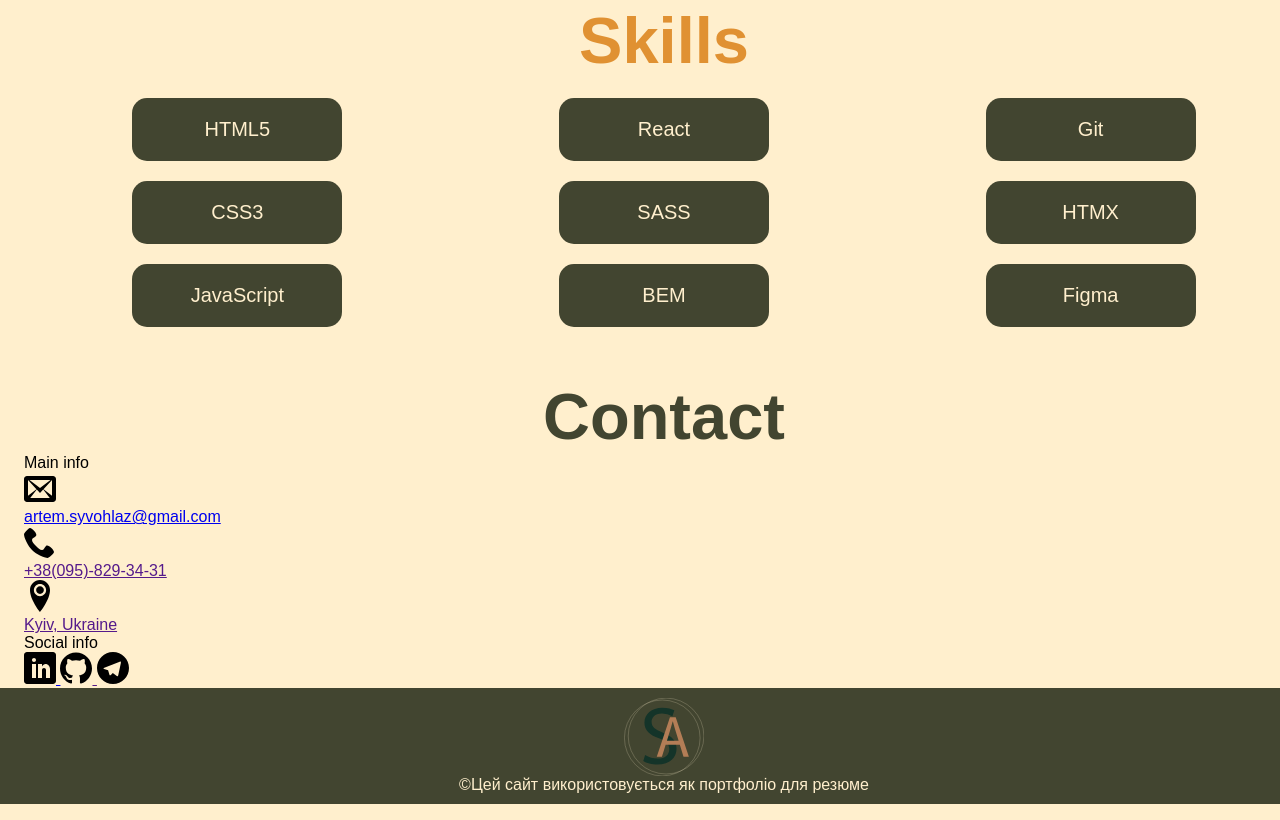
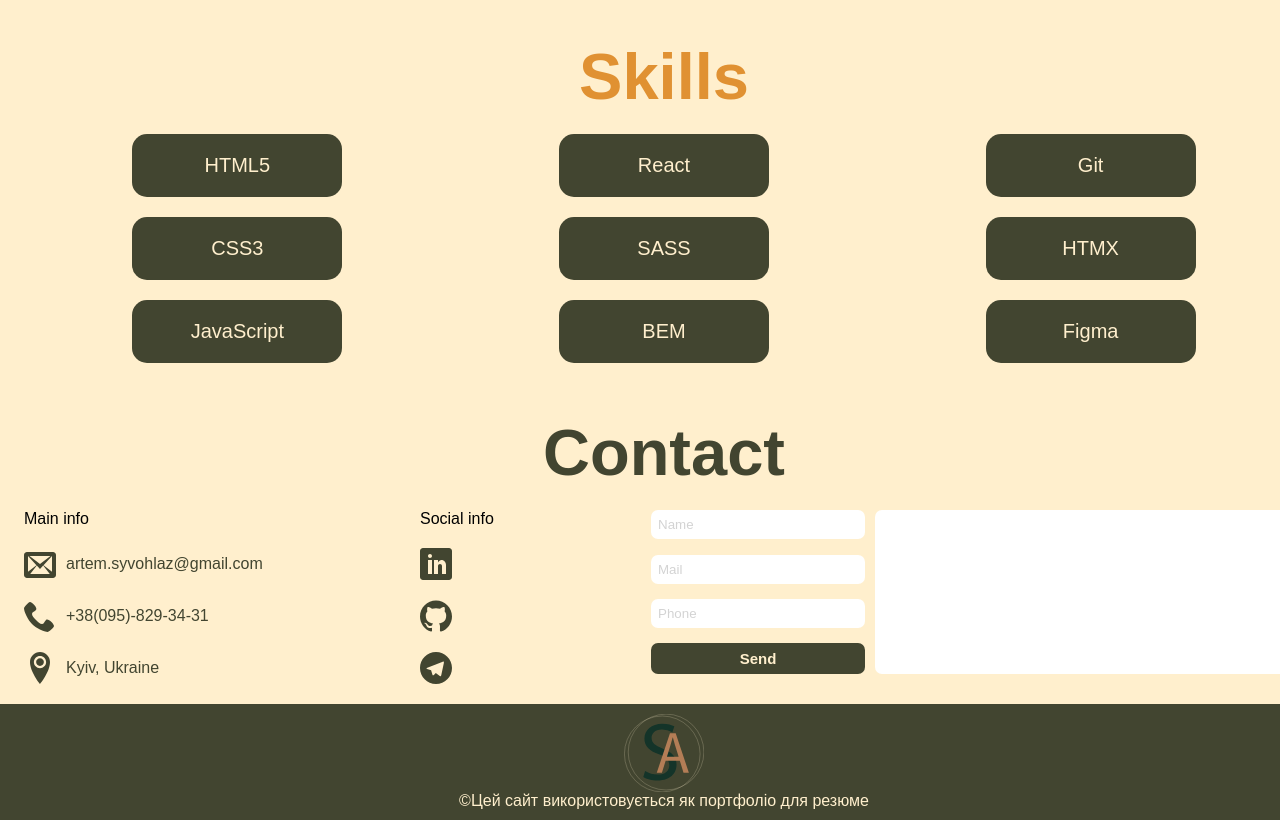
Before and after one commit to jonnytaddesky/CV, a plain HTML site: page index.html in a window 1280 px wide. Shown: the part 1003-1823 px from the top of the page. Drawn offline with Linux system fonts and the light colour scheme; a web font is replaced by a local one.

Commit message:
add contact section

```diff
--- a/index.html
+++ b/index.html
@@ -90,11 +90,10 @@
         <div class="container">
           <h2 class="contact-section-title">Contact</h2>
 
-          <div>
-
-            <div>
-              <p>Main info</p>
-              <div>
+          <div class="contact-info">
+            <div class="contact-main-info">
+              <p class="contact-subheader-info">Main info</p>
+              <div class="contact-main-info-link">
                 <a
                   class="logo"
                   href=" mailto:artem.syvohlaz@gmail.com"
@@ -103,7 +102,7 @@
                   <svg class="contact-address-icon" width="32" height="32">
                     <use href="./images/icons.svg#icon-envelop"></use>
                   </svg>
-                  <p>artem.syvohlaz@gmail.com</p>
+                  <span>artem.syvohlaz@gmail.com</span>
                 </a>
                 <a class="logo" href="" target="_blank">
                   <svg class="contact-address-icon" width="32" height="32">
@@ -120,9 +119,9 @@
               </div>
             </div>
 
-            <div>
-              <p>Social info</p>
-              <div>
+            <div class="contact-social-info">
+              <p class="contact-subheader-info">Social info</p>
+              <div class="contact-social-info-link">
                 <a
                   class="logo"
                   href="https://www.linkedin.com/in/artem-syvohlaz-01aa0b1a1/"
@@ -132,7 +131,11 @@
                     <use href="./images/icons.svg#icon-linkedin"></use>
                   </svg>
                 </a>
-                <a class="logo" href="" target="_blank">
+                <a
+                  class="logo"
+                  href="https://github.com/jonnytaddesky"
+                  target="_blank"
+                >
                   <svg class="contact-address-icon" width="32" height="32">
                     <use href="./images/icons.svg#icon-github"></use>
                   </svg>
@@ -144,13 +147,42 @@
                 </a>
               </div>
             </div>
-
-            <div>
-              <form action=""></form>
-            </div>
+            <form class="form" action="">
+              <div class="form-container">
+                <div class="form-container-input">
+                  <label class="visually-hidden" for="">Name</label>
+                  <input
+                    class="from-input"
+                    type="text"
+                    name="Name"
+                    placeholder="Name"
+                  />
+                  <label class="visually-hidden" for="">E-mail</label>
+                  <input
+                    class="from-input"
+                    type="text"
+                    name="mail"
+                    placeholder="Mail"
+                  />
+                  <label class="visually-hidden" for="">Phone</label>
+                  <input
+                    class="from-input"
+                    type="text"
+                    name="phone"
+                    placeholder="Phone"
+                  />
+                  <button class="from-btn" type="button">Send</button>
+                </div>
+                <textarea
+                  class="form-textarea"
+                  name=""
+                  id=""
+                  cols="50"
+                  rows="10"
+                ></textarea>
+              </div>
+            </form>
           </div>
-
-
         </div>
       </section>
     </main>
--- a/styles/style.css
+++ b/styles/style.css
@@ -204,8 +204,8 @@ body {
 }
 
 .about-section-item {
-  font-size: 20px;
-  font-weight: 500;
+  font-size: 25px;
+  font-weight: 700;
   color: var(--var-green-dark);
 }
 
@@ -264,29 +264,102 @@ body {
 }
 
 .contact-section-title {
-  width: 100%;
   text-align: center;
   color: var(--var-green-dark);
   font-size: 65px;
   font-weight: 700;
+  margin-bottom: 20px;
 }
-.contact-section-container {
+
+.contact-info {
   display: flex;
-  width: 100%;
+  align-self: center;
+}
+
+.contact-main-info {
+  display: flex;
   flex-direction: column;
   justify-content: center;
+  gap: 20px;
+  flex-grow: 1;
+  margin-bottom: 20px;
+}
+
+.contact-main-info-link {
+  display: flex;
+  flex-direction: column;
+  gap: 20px;
+}
+
+.logo {
+  display: flex;
   align-items: center;
+  gap: 10px;
+  color: var(--var-green-dark);
+  text-decoration: none;
 }
-.contact-container {
+
+.contact-address-icon {
+  fill: var(--var-green-dark);
+}
+
+.contact-social-info {
   display: flex;
+  flex-direction: column;
+  gap: 20px;
+  flex-grow: 1;
+  margin-bottom: 20px;
+}
+.contact-social-info-link {
+  display: flex;
+  flex-direction: column;
+  gap: 20px;
 }
 .form-container {
   display: flex;
+  gap: 10px;
 }
-.container-label {
+
+.form-container-input {
   display: flex;
   flex-direction: column;
+  justify-content: space-between;
 }
+
+.from-input {
+  width: 200px;
+  padding: 7px;
+  border-radius: 7px;
+  border: 0;
+}
+
+.from-input::placeholder {
+  color: lightgray;
+}
+
+.from-btn {
+  padding: 7px;
+  border-radius: 7px;
+  background-color: var(--var-green-dark);
+  color: var(--var-light-beige);
+  font-size: 15px;
+  font-weight: 600;
+  border: 0;
+}
+
+.from-btn:hover {
+  padding: 7px;
+  border-radius: 7px;
+  background-color: var(--var-peach);
+  color: var(--var-green-dark);
+  border: 0;
+}
+.form-textarea {
+  padding: 7px;
+  border-radius: 7px;
+  border: 0;
+}
+
 /* Footer */
 .footer {
   background-color: var(--var-green-dark);
```
